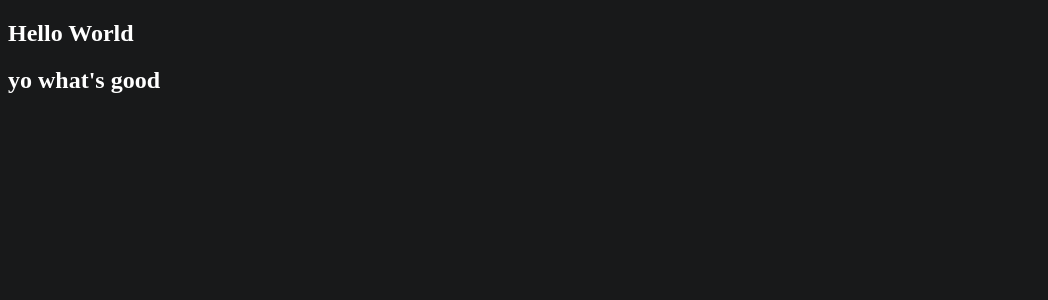
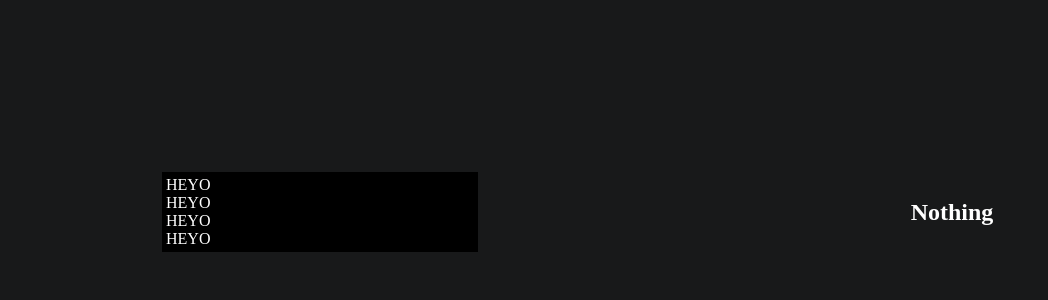
Before and after one commit to rubydevco/rubydev-tempsite, a React (Create React App) app: page / in a window 1280 px wide. Shown: the top 300 px of the page, without its empty margins (0-1048 px from the left). Built offline with nearby package versions, Linux system fonts and the light colour scheme.

Commit message:
there is a box

```diff
--- a/src/App.css
+++ b/src/App.css
@@ -2,3 +2,8 @@
   background-color: #18191a;
   color: white;
 }
+
+.menu {
+  position: relative;
+  top: 20vh !important;
+}
--- a/src/App.js
+++ b/src/App.js
@@ -4,7 +4,6 @@ import './App.css';
 function App() {
   return (
     <div className='App'>
-      <h2>Hello World</h2>
       <Menu />
     </div>
   );
--- a/src/components/Menu.js
+++ b/src/components/Menu.js
@@ -1,8 +1,24 @@
+import { Box } from '@chakra-ui/react';
+import { Flex, Spacer, Center } from '@chakra-ui/react';
+import MenuLink from './MenuLink';
+
 const Menu = () => {
   return (
-    <div>
-      <h2>yo what's good</h2>
-    </div>
+    <section className='menu'>
+      <Flex color='white'>
+        <Center flex='1' m={4}>
+          <Box bg='black' w='50%' p={4} color='white'>
+            <MenuLink />
+            <MenuLink />
+            <MenuLink />
+            <MenuLink />
+          </Box>
+        </Center>
+        <Center w='50vw'>
+          <h2>Nothing</h2>
+        </Center>
+      </Flex>
+    </section>
   );
 };
 
--- /dev/null
+++ b/src/components/MenuLink.js
@@ -0,0 +1,11 @@
+import { Box } from '@chakra-ui/react';
+
+const MenuLink = () => {
+  return (
+    <div>
+      <Box bg='black'>HEYO</Box>
+    </div>
+  );
+};
+
+export default MenuLink;
```
